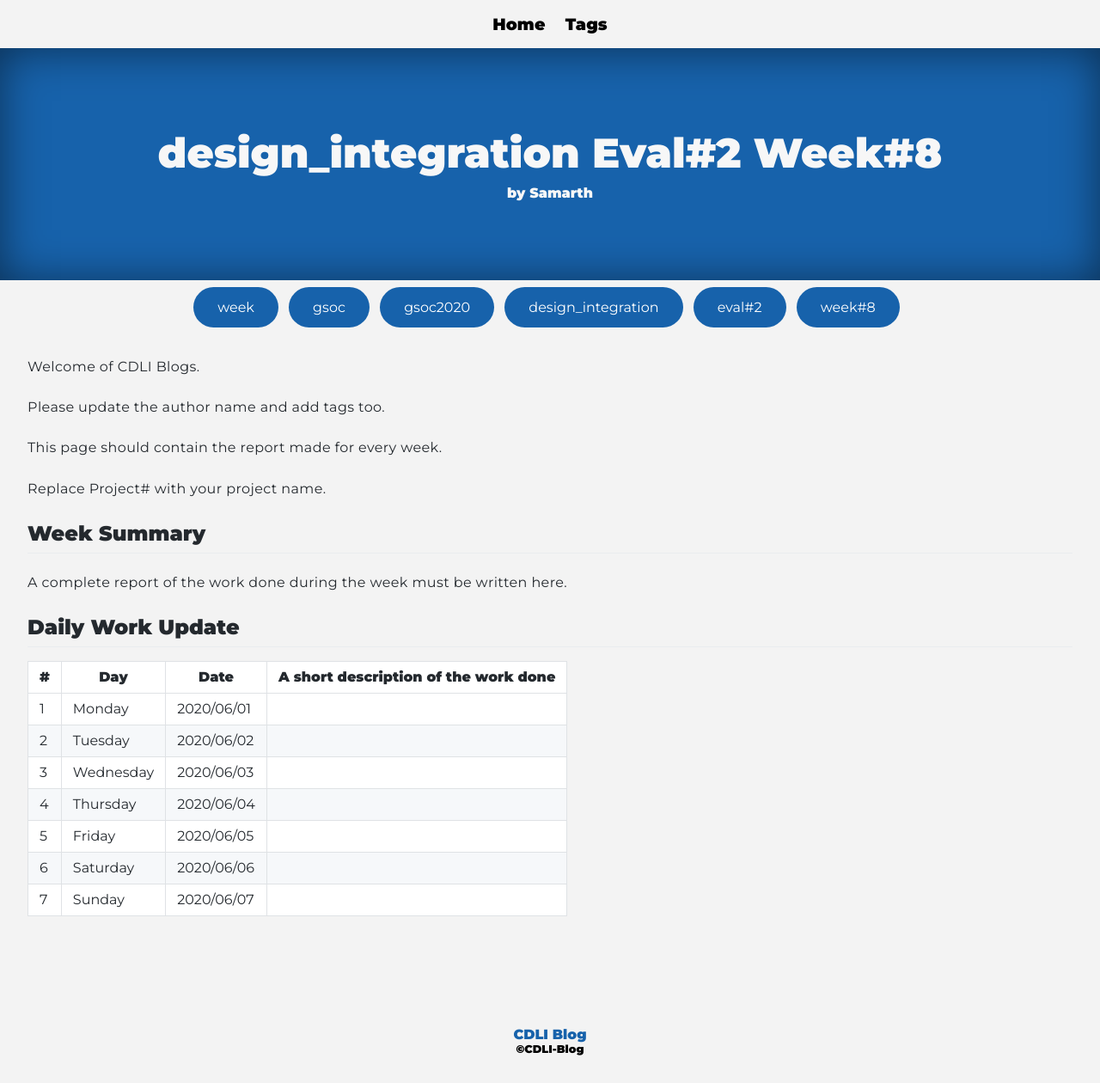
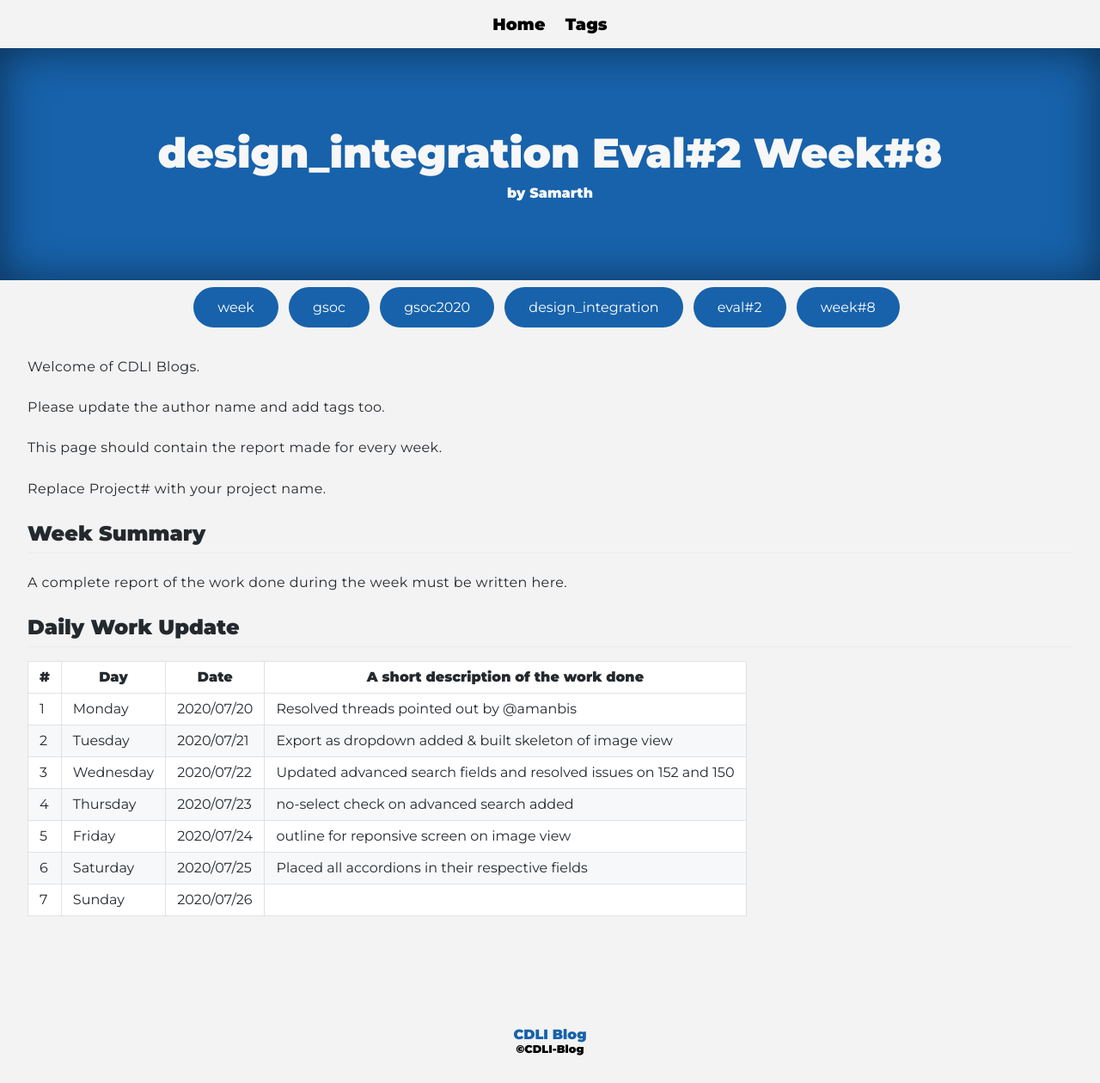
Before and after one commit to cdli-gh/blog, a Jekyll site: the page built from _blog/gsoc20/design_integration/posts/09_week8.md, in a window 1280 px wide. Shown: the whole page at 86% size. Built offline with Jekyll 4.4.1, drawn with Linux system fonts in a browser that asks for light colours; Markdown is read by kramdown in place of the engine named in the settings.

Commit message:
Update 09_week8.md

```diff
--- a/_blog/gsoc20/design_integration/posts/09_week8.md
+++ b/_blog/gsoc20/design_integration/posts/09_week8.md
@@ -21,10 +21,10 @@ A complete report of the work done during the week must be written here.
 
 |\#|Day|Date|A short description of the work done|
 |---	|---	|---	|---	|
-|1   	| Monday 	|   2020/06/01	|   	|
-|2   	| Tuesday  	|   2020/06/02	|   	|
-|3   	| Wednesday  	|  2020/06/03 	|   	|
-|4   	| Thursday  	|   2020/06/04	|   	|
-|5   	| Friday  	|   2020/06/05	|   	|
-|6   	| Saturday  	|   2020/06/06	|   	|
-|7   	| Sunday  	|   2020/06/07	|   	|
+|1   	| Monday 	|   2020/07/20	| Resolved threads pointed out by @amanbis	|
+|2   	| Tuesday  	|   2020/07/21	| Export as dropdown added & built skeleton of image view|
+|3   	| Wednesday  	|  2020/07/22 	|Updated advanced search fields and resolved issues on 152 and 150  	|
+|4   	| Thursday  	|   2020/07/23	| no-select check on advanced search added   	|
+|5   	| Friday  	|   2020/07/24	|  outline for reponsive screen on image view  	|
+|6   	| Saturday  	|   2020/07/25	| Placed all accordions in their respective fields  	|
+|7   	| Sunday  	|   2020/07/26	|   	|
```
